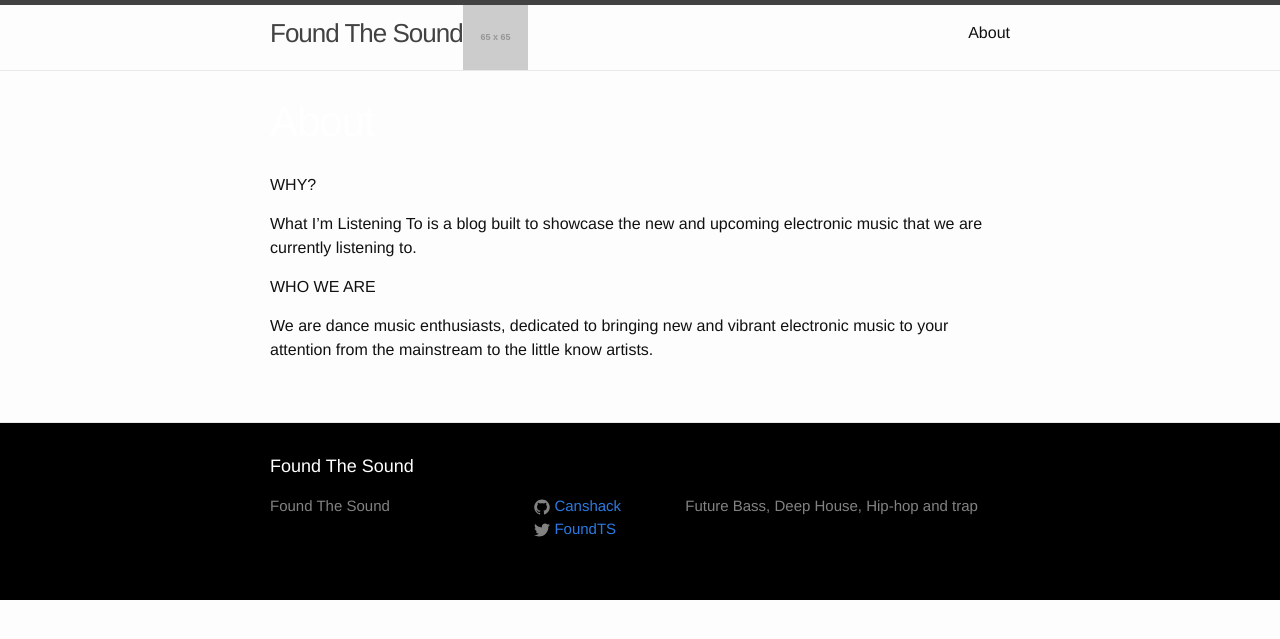
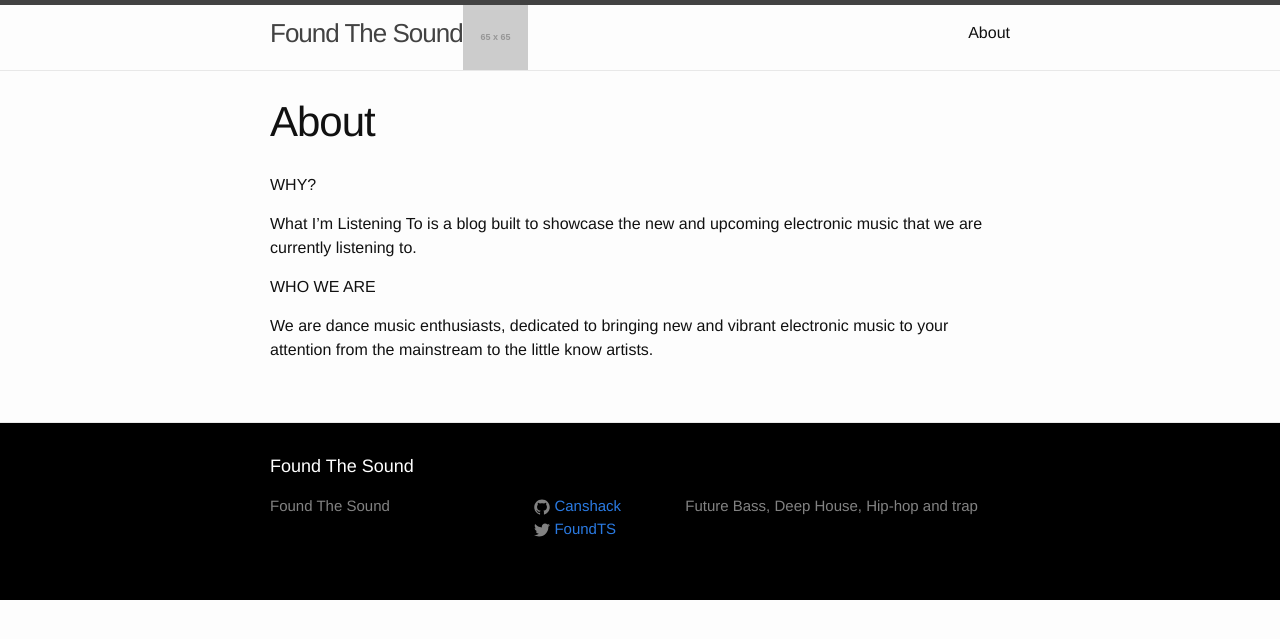
Before and after one commit to tfrenchy/Canshack.github.io, a Jekyll site: the page built from about.md, in a window 1280 px wide. Shown: the top 639 px of the page. Built offline with Jekyll 4.4.1, drawn with Linux system fonts in a browser that asks for light colours.

Commit message:
Revert "Update _layout.scss"

```diff
--- a/_sass/_layout.scss
+++ b/_sass/_layout.scss
@@ -202,7 +202,6 @@
  * Posts
  */
 .post-header {
-    color: #ffffff;
     margin-bottom: $spacing-unit;
 }
 
```
